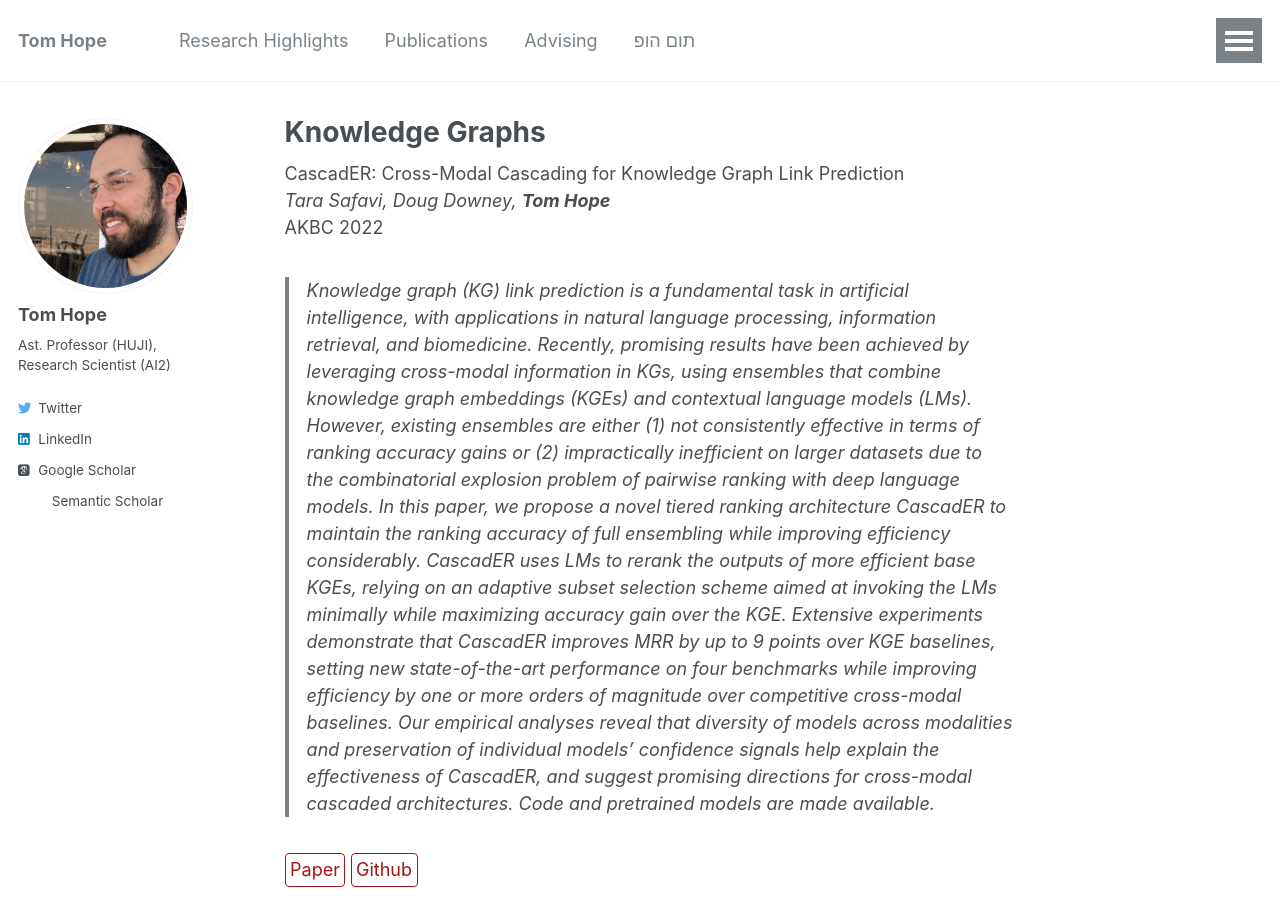
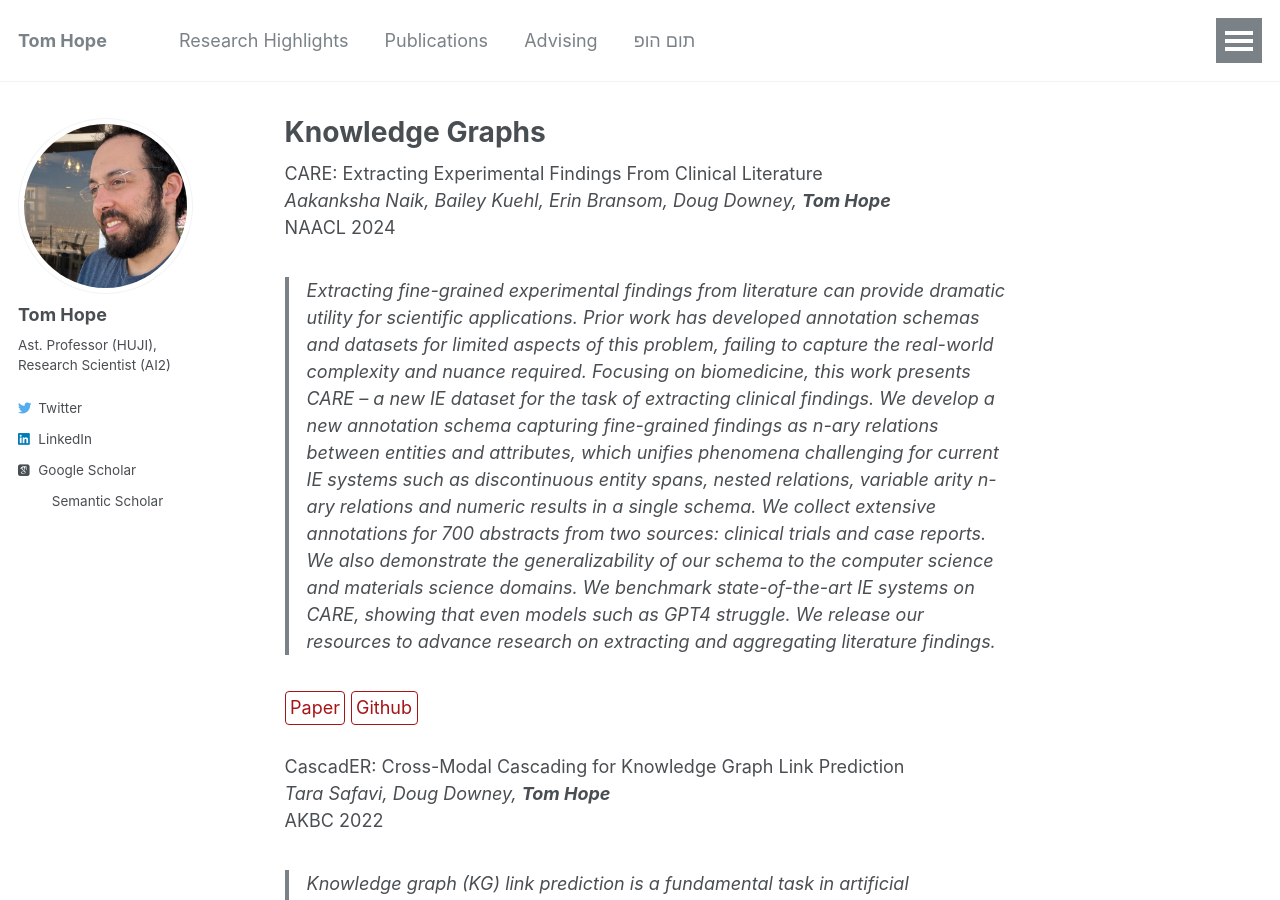
Before and after one commit to tomhoper/tomhoper.github.io, a Jekyll site: the page built from _research/kg.md, in a window 1280 px wide and 900 px high. Built offline with Jekyll 4.4.1, drawn with Linux system fonts in a browser that asks for light colours; some web fonts are replaced.

Commit message:
Update kg.md

```diff
--- a/_research/kg.md
+++ b/_research/kg.md
@@ -7,6 +7,15 @@ order_number: 2
 header:
   og_image: "research/kg.png"
 ---
+
+CARE: Extracting Experimental Findings From Clinical Literature<br>
+_Aakanksha Naik, Bailey Kuehl, Erin Bransom, Doug Downey, **Tom Hope**_<br>
+NAACL 2024
+
+> Extracting fine-grained experimental findings from literature can provide dramatic utility for scientific applications. Prior work has developed annotation schemas and datasets for limited aspects of this problem, failing to capture the real-world complexity and nuance required. Focusing on biomedicine, this work presents CARE -- a new IE dataset for the task of extracting clinical findings. We develop a new annotation schema capturing fine-grained findings as n-ary relations between entities and attributes, which unifies phenomena challenging for current IE systems such as discontinuous entity spans, nested relations, variable arity n-ary relations and numeric results in a single schema. We collect extensive annotations for 700 abstracts from two sources: clinical trials and case reports. We also demonstrate the generalizability of our schema to the computer science and materials science domains. We benchmark state-of-the-art IE systems on CARE, showing that even models such as GPT4 struggle. We release our resources to advance research on extracting and aggregating literature findings.
+
+[Paper](https://arxiv.org/abs/2311.09736){: .btn--research} [Github](https://github.com/allenai/CARE){: .btn--research}
+
 
 
 CascadER: Cross-Modal Cascading for Knowledge Graph Link Prediction<br>
```
